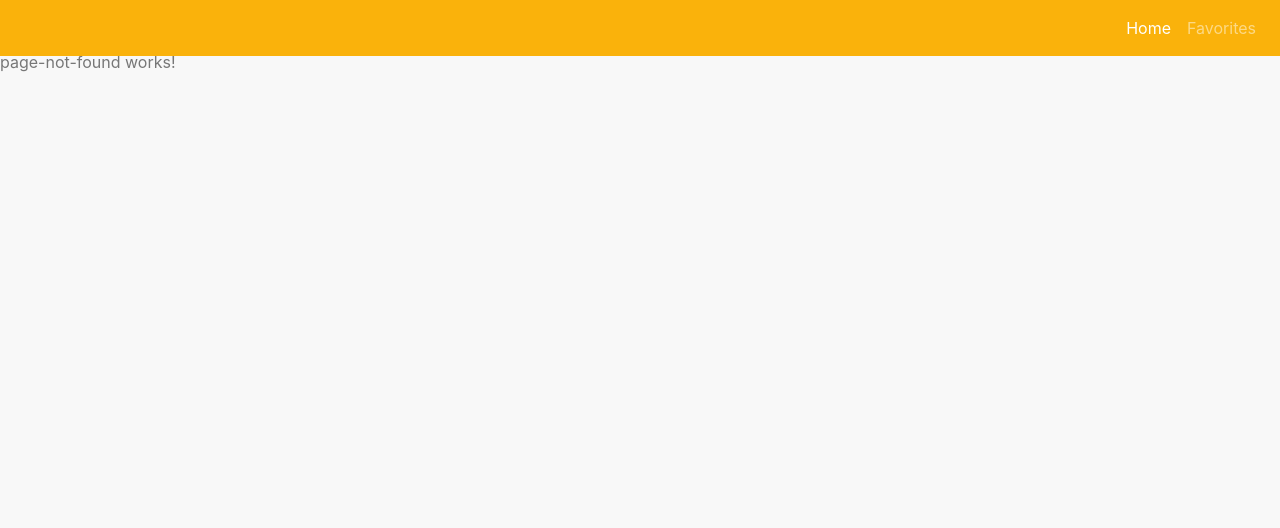
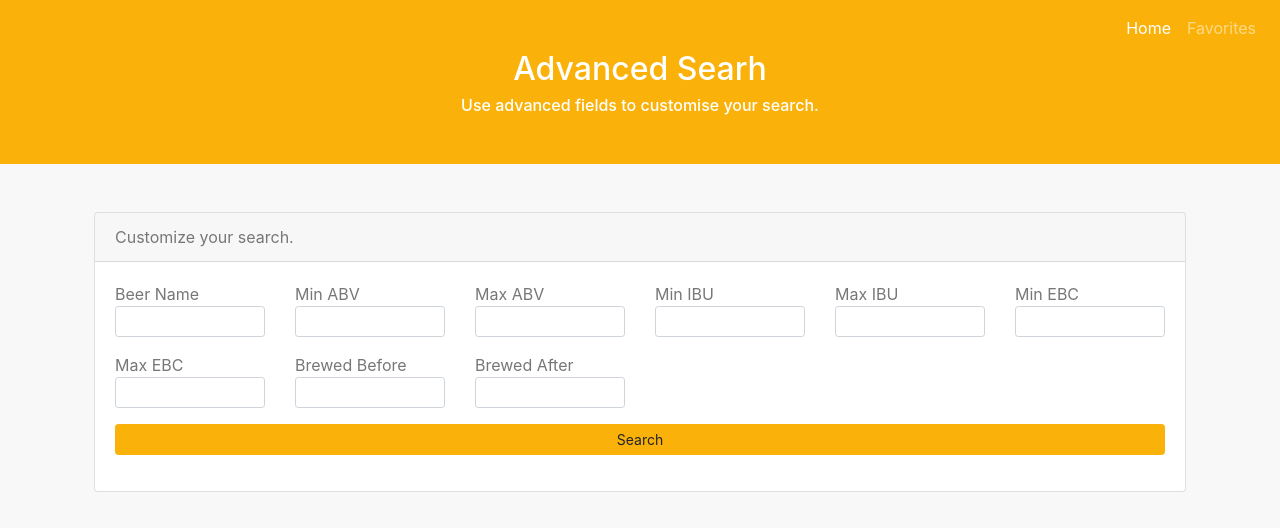
Before and after one commit to biolaakinsanmi/theBeerBankV2_angular, an Angular app: page /advanced_search in a window 1280 px wide. Shown: the top 528 px of the page. Built offline with nearby package versions, Linux system fonts and the light colour scheme; what ngx-infinite-scroll would draw is missing.

Commit message:
Advanced Search Feature #wip

```diff
--- /dev/null
+++ b/src/app/advanced-search/advanced-search.component.html
@@ -0,0 +1,77 @@
+
+<section class="container-fluid page_header text-center">
+  <h1>
+    Advanced Searh
+  </h1>
+  <h6>
+    Use advanced fields to customise your search.
+  </h6>
+
+</section>
+
+<section id="advancefilter_content" class="container content_body">
+  <div>
+    <form data-abide novalidate #filterForm="ngForm" (ngSubmit)="filterBeersList()">
+
+      <div class="card">
+        <div class="card-header">
+          Customize your search.
+        </div>
+
+        <div class="card-body">
+          <div class="row">
+            <div class="form-group col-md-3 col-lg-2 col-sm-6"
+            *ngFor="let filter of filterFields; let i = index;" style="position: relative">
+              <span class="float_label">{{filter.label}}</span>
+              <input
+                class="form-control form-control-sm"
+                name="{{filter.name}}" id="{{filter.name}}"
+                 [(ngModel)]="filterFields[i].value" pattern="{{filter.pattern}}">
+                 <small class="text-danger" *ngIf="filterForm.form.controls[filter.name]?.invalid" style="font-size: 9px;">*{{filter.hint}}</small>
+            </div>
+          </div>
+          <div>
+            <div class="form-group ">
+              <button type="submit" class="btn btn-primary btn-sm btn-block" [disabled]="filterForm.invalid" >Search</button>
+            </div>
+          </div>
+        </div>
+      </div>
+
+    </form>
+    <div class="row">
+      <div class="beer_card col-lg-4 col-md-6 col-sm-12" *ngFor="let beer of beerResults; let i = index;">
+        <div class="card text-center">
+          <div class="beer_thumb" (click)="showModal(beer)">
+            <img src="{{beer.image_url}}" alt="{{beer.name}}">
+          </div>
+          <div class="card-body" (click)="showModal(beer)">
+            <h5 class="card-title">
+              {{ beer.name.length > 25? (beer.name | slice:0:25)+'..' : beer.name }}
+            </h5>
+            <p class="card-text">{{ beer.tagline }}</p>
+          </div>
+          <i class="fa {{ beer.isFavourite? 'fa-star' : 'fa-star-o' }} fav_star" (click)="updateFavourite(beer, i)"></i>
+        </div>
+      </div>
+    </div>
+  </div>
+</section>
+
+
+
+<!-- Modal -->
+<div class="modal fade" id="viewBeerModal" tabindex="-1" role="dialog" aria-labelledby="viewBeerModalLabel" aria-hidden="true">
+<div class="modal-dialog" role="document">
+  <div class="modal-content">
+    <div class="modal-header">
+      <button type="button" class="close" data-dismiss="modal" aria-label="Close">
+        <span aria-hidden="true">&times;</span>
+      </button>
+    </div>
+    <div class="modal-body">
+      <app-single-beer-child-view [singleBeer]="viewedBeer"></app-single-beer-child-view>
+    </div>
+  </div>
+</div>
+</div>
--- /dev/null
+++ b/src/app/advanced-search/advanced-search.component.ts
@@ -0,0 +1,194 @@
+import { BeerService } from './../_services/beer.service';
+import { Beer } from './../_models/beer-interface';
+import { Component, OnInit } from '@angular/core';
+
+declare var $:any;
+
+interface beerFilter{
+  name: string,
+  label: string,
+  pattern?: string,
+  value: string,
+  hint: string,
+  required?: boolean
+}
+
+@Component({
+  selector: 'app-advanced-search',
+  templateUrl: './advanced-search.component.html',
+  styleUrls: ['./advanced-search.component.css']
+})
+export class AdvancedSearchComponent implements OnInit {
+  constructor(
+    private beerService: BeerService,
+  ) { }
+
+
+  public beerResults: Array<Beer> = [];
+  public viewedBeer: Beer;
+  public buttonDisabled: Boolean = true;
+
+
+  public filterFields: Array<beerFilter> = [
+    {
+      name: "beer_name",
+      label: "Beer Name",
+      value: null,
+      pattern: '([A-Za-z0-9]+){3,10}',
+      hint: "Enter valid name"
+    },
+    {
+      name: "abv_gt",
+      label: "Min ABV",
+      value: null,
+      pattern: '[0-9]+(\.[0-9])?',
+      hint: "Enter valid number"
+    },
+    {
+      name: "abv_lt",
+      label: "Max ABV",
+      value: null,
+      pattern: '[0-9]+(\.[0-9])?',
+      hint: "Enter valid number"
+    },
+    {
+      name: "ibu_gt",
+      label: "Min IBU",
+      value: null,
+      pattern: '[0-9]+(\.[0-9])?',
+      hint: "Enter valid decimal"
+    },
+    {
+      name: "ibu_lt",
+      label: "Max IBU",
+      value: null,
+      pattern: '[0-9]+(\.[0-9])?',
+      hint: "Enter valid number"
+    },
+    {
+      name: "ebc_gt",
+      label: "Min EBC",
+      value: null,
+      pattern: '[0-9]+(\.[0-9])?',
+      hint: "Enter valid number"
+    },
+    {
+      name: "ebc_lt",
+      label: "Max EBC",
+      value: null,
+      pattern: '[0-9]+(\.[0-9])?',
+      hint: "Enter valid number"
+    },
+    {
+      name: "brewed_before",
+      label: "Brewed Before",
+      value: null,
+      pattern: '(0[1-9]|10|11|12)-([1][9]|[2][0])[0-9]{2}$',
+      hint: "Enter date as dd-yyyy"
+    },
+    {
+      name: "brewed_after",
+      label: "Brewed After",
+      value: null,
+      pattern: '(0[1-9]|10|11|12)-([1][9]|[2][0])[0-9]{2}$',
+      hint: "Enter date as dd-yyyy"
+    }
+    /*{
+      name: "yeast",
+      label: "Yeast",
+      value: null,
+      pattern: '[0-9]+(\.[0-9])?',
+      hint: "Enter valid number"
+    },
+    {
+      name: "hops",
+      label: "Hops",
+      value: null,
+      pattern: '([A-Za-z0-9]+){3,10}',
+      hint: "Enter valid hops name"
+    },
+    {
+      name: "malt",
+      label: "Malt",
+      value: null,
+      pattern: '([A-Za-z0-9]+){3,10}',
+      hint: "Enter valid malt name"
+    },
+    {
+      name: "food",
+      label: "Food",
+      value: null,
+      pattern: '([A-Za-z0-9]+){3,10}',
+      hint: "Enter valid food name"
+    }*/
+  ]
+
+  ngOnInit(){
+
+  }
+
+  filterBeersList(){
+    let query = this.makeFilterQuery();
+
+    if(!query){
+      alert("Enter some filter values.");
+      return;
+    }
+
+    this.beerService.fetchBeersByQuery(query).subscribe(
+      (response: any)=>{
+        this.parseFavouritesThenAdd(response);
+      },
+      (error)=>{
+
+      }
+    )
+  }
+
+  makeFilterQuery(){
+    let queryString: string = "";
+    this.filterFields.forEach(
+      field => {
+        if(field.value){
+          queryString += field.name + "=" + field.value+ "&";
+        }
+      }
+    );
+
+    return queryString;
+  }
+
+  parseFavouritesThenAdd(beersToParse: Array<Beer>){
+    this.beerResults = [];
+
+    const favourites = this.beerService.getFavouriteBeers();
+
+    beersToParse.forEach(
+      beer => {
+        beer.isFavourite = favourites.includes(beer.id)? true : false;
+        this.beerResults.push(beer);
+      }
+    )
+
+  }
+
+  updateFavourite(beer: Beer, index){
+    if(beer.isFavourite){
+      this.beerService.removeFavouriteBeer(beer.id);
+      this.beerResults[index].isFavourite = false;
+    }
+    else{
+      this.beerService.addFavouriteBeer(beer.id);
+      this.beerResults[index].isFavourite = true;
+    }
+  }
+
+  showModal(beer: Beer){
+    this.viewedBeer = beer;
+    $('#viewBeerModal').modal({
+      show: true,
+      focus: true
+    })
+  }
+
+}
--- a/src/app/app-routing.module.ts
+++ b/src/app/app-routing.module.ts
@@ -1,3 +1,4 @@
+import { AdvancedSearchComponent } from './advanced-search/advanced-search.component';
 import { NgModule } from '@angular/core';
 import { Routes, RouterModule } from '@angular/router';
 import { HomePageComponent } from './home-page/home-page.component';
@@ -20,6 +21,10 @@ const routes: Routes = [
     component: FavouritePageComponent
   },
   {
+    path: 'advanced_search',
+    component: AdvancedSearchComponent
+  },
+  {
     path: '**',
     component: PageNotFoundComponent
   }
--- a/src/app/app.module.ts
+++ b/src/app/app.module.ts
@@ -3,6 +3,7 @@ import { NgModule } from '@angular/core';
 import { HttpClientModule } from '@angular/common/http';
 import { InfiniteScrollModule } from 'ngx-infinite-scroll';
 import { ReactiveFormsModule } from '@angular/forms';
+import { FormsModule } from '@angular/forms';
 
 
 import { AppComponent } from './app.component';
@@ -12,6 +13,7 @@ import { HomePageComponent } from './home-page/home-page.component';
 import { FavouritePageComponent } from './favourite-page/favourite-page.component';
 import { PageNotFoundComponent } from './page-not-found/page-not-found.component';
 import { SingleBeerChildViewComponent } from './single-beer-child-view/single-beer-child-view.component';
+import { AdvancedSearchComponent } from './advanced-search/advanced-search.component';
 
 @NgModule({
   declarations: [
@@ -19,13 +21,15 @@ import { SingleBeerChildViewComponent } from './single-beer-child-view/single-be
     HomePageComponent,
     FavouritePageComponent,
     PageNotFoundComponent,
-    SingleBeerChildViewComponent
+    SingleBeerChildViewComponent,
+    AdvancedSearchComponent
   ],
   imports: [
     BrowserModule,
     HttpClientModule,
     AppRoutingModule,
     InfiniteScrollModule,
+    FormsModule,
     ReactiveFormsModule
   ],
   providers: [
```
Also changed, not shown: src/app/advanced-search/advanced-search.component.css (added), 1 other file (tests, documents, lock files or other folders).
